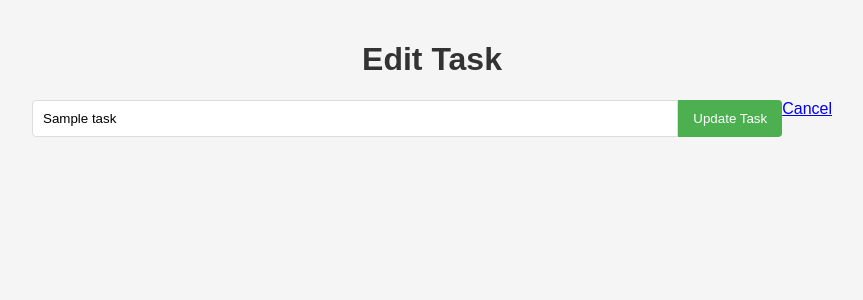
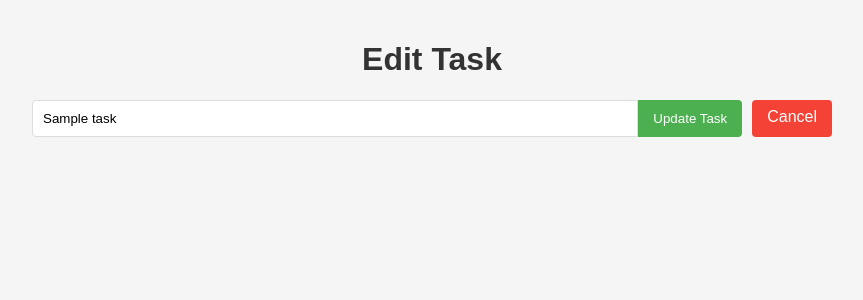
Before and after one commit to sciencefixion/cuddly-barnacle, a Flask app: page /edit/1 in a window 1280 px wide. Shown: the top 300 px of the page, without its empty margins (208-1071 px from the left). Run offline with Flask 3, Linux system fonts and the light colour scheme; tables that the repository leaves empty hold one stand-in row (values such as "Sample post").

Commit message:
add edit button styling to styles.css

```diff
--- a/static/styles.css
+++ b/static/styles.css
@@ -102,3 +102,25 @@ li {
 .completed-no {
   color: #f44336;
 }
+
+.cancel-btn {
+  padding: 8px 15px;
+  background-color: #f44336;
+  color: white;
+  text-decoration: none;
+  border-radius: 4px;
+  margin-left: 10px;
+}
+
+.cancel-btn:hover {
+  background-color: #d32f2f;
+}
+
+/* Style the edit pencil icon */
+.task-actions a[title="Edit task"] {
+  color: #2196F3;
+}
+
+.task-actions a[title="Edit task"]:hover {
+  color: #0b7dda;
+}
```
